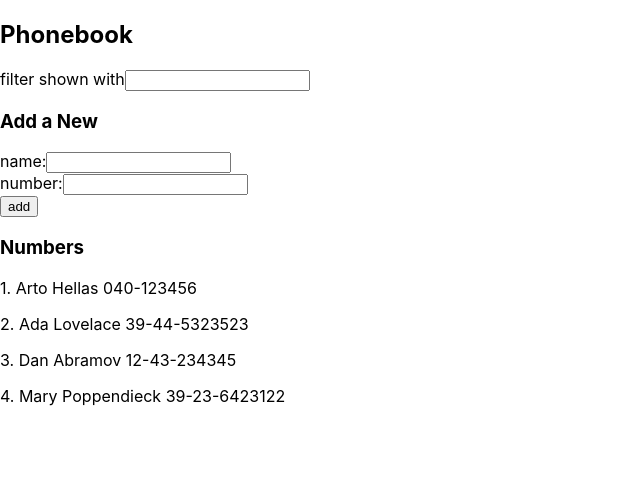
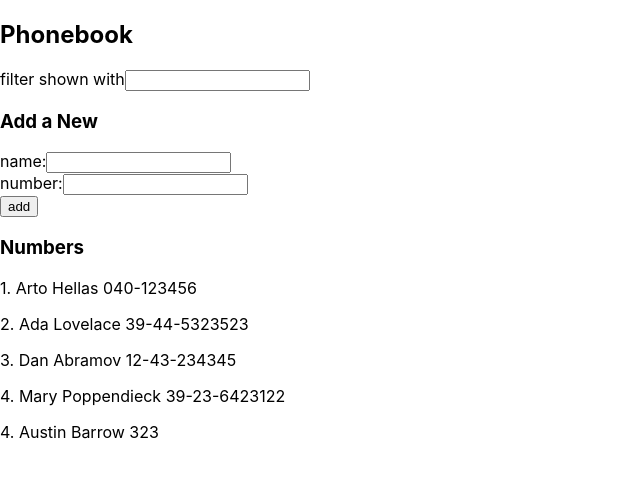
Before and after one commit to austinjbarrow2000/FSO, a React (Create React App) app in the folder part2/phonebook/: page / in a window 1280 px wide. Shown: the top 478 px of the page, without its empty margins (0-640 px from the left). Built offline with nearby package versions, Linux system fonts and the light colour scheme; data requests are answered from the project's data file.

Commit message:
Add json live server support for person data

```diff
--- /dev/null
+++ b/part2/phonebook/db.json
@@ -0,0 +1,29 @@
+{
+    "persons":[
+      {
+        "name": "Arto Hellas",
+        "number": "040-123456",
+        "id": 1
+      },
+      {
+        "name": "Ada Lovelace",
+        "number": "39-44-5323523",
+        "id": 2
+      },
+      {
+        "name": "Dan Abramov",
+        "number": "12-43-234345",
+        "id": 3
+      },
+      {
+        "name": "Mary Poppendieck",
+        "number": "39-23-6423122",
+        "id": 4
+      },
+      {
+        "name": "Austin Barrow",
+        "number": "323",
+        "id": 4
+      }
+    ]
+  }
--- a/part2/phonebook/src/App.js
+++ b/part2/phonebook/src/App.js
@@ -1,4 +1,5 @@
-import { useState } from 'react'
+import axios from 'axios'
+import React, { useEffect, useState } from 'react'
 import Filter from './Components/Filter.js'
 import PersonForm from './Components/PersonForm.js'
 import Persons from './Components/Persons.js'
@@ -49,6 +50,15 @@
     setFilter(event.target.value)
   }
 
+  useEffect(() => {
+    axios
+      .get('http://localhost:3001/persons')
+      .then(response => {
+        setPersons(response.data)
+      })
+  },[]);
+
+
   return (
     <div>
       <h2>Phonebook</h2>
--- a/part2/phonebook/src/Components/Filter.js
+++ b/part2/phonebook/src/Components/Filter.js
@@ -1,3 +1,5 @@
+import React from 'react'
+
 const Filter = ({filterValue, filterChange}) => {
     return (
         <div>
--- a/part2/phonebook/src/Components/PersonForm.js
+++ b/part2/phonebook/src/Components/PersonForm.js
@@ -1,3 +1,6 @@
+import React from 'react'
+
+
 const PersonForm = ({onSubmit, nameValue, nameChange, numberValue, numberChange}) => {
     return (
         <form onSubmit = {onSubmit}>
--- a/part2/phonebook/src/Components/Persons.js
+++ b/part2/phonebook/src/Components/Persons.js
@@ -1,3 +1,5 @@
+import React from 'react'
+
 const Persons = ({personsToShow}) => {
     return (
         <div>
--- a/part2/phonebook/src/index.js
+++ b/part2/phonebook/src/index.js
@@ -1,7 +1,7 @@
 import React from 'react';
 import ReactDOM from 'react-dom/client';
+import App from './App';
 import './index.css';
-import App from './App';
 import reportWebVitals from './reportWebVitals';
 
 const root = ReactDOM.createRoot(document.getElementById('root'));
```
Also changed, not shown: part2/phonebook/package.json (+9 -4 lines), 1 other file (tests, documents, lock files or other folders).
